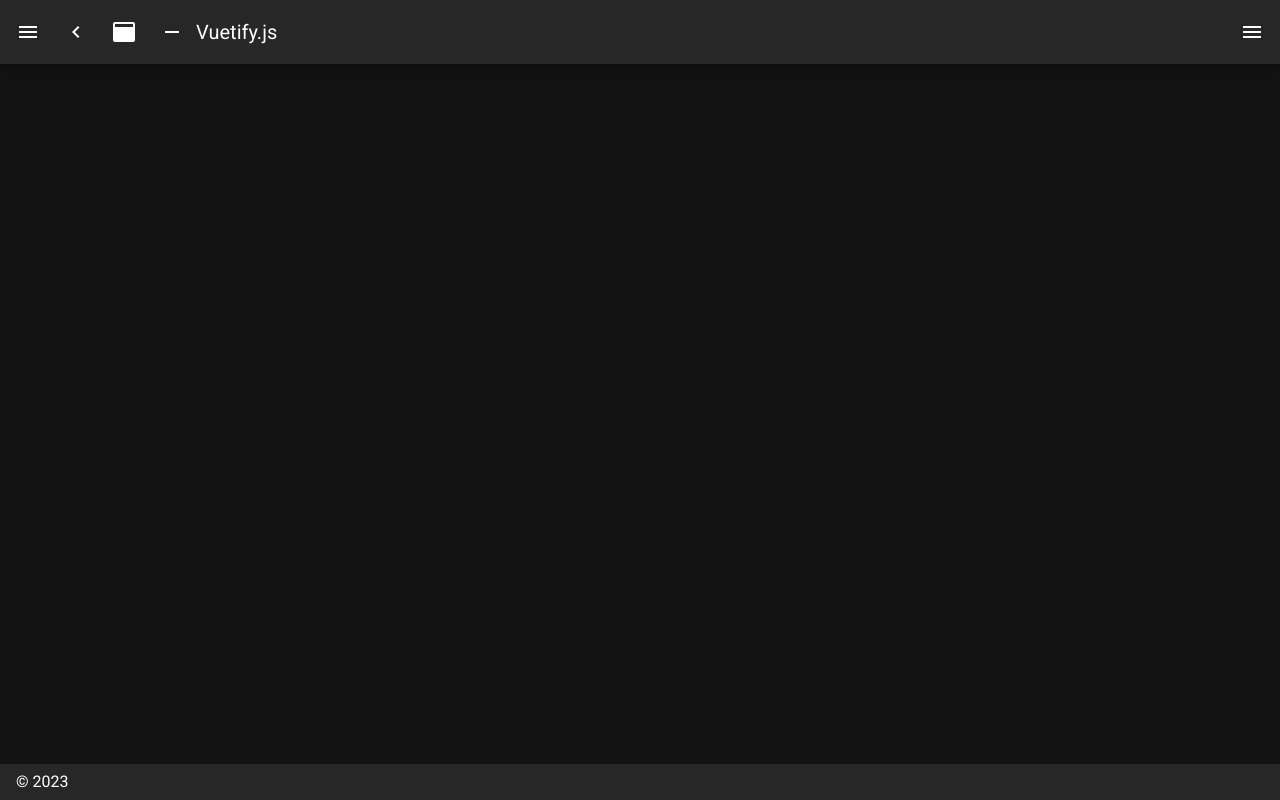
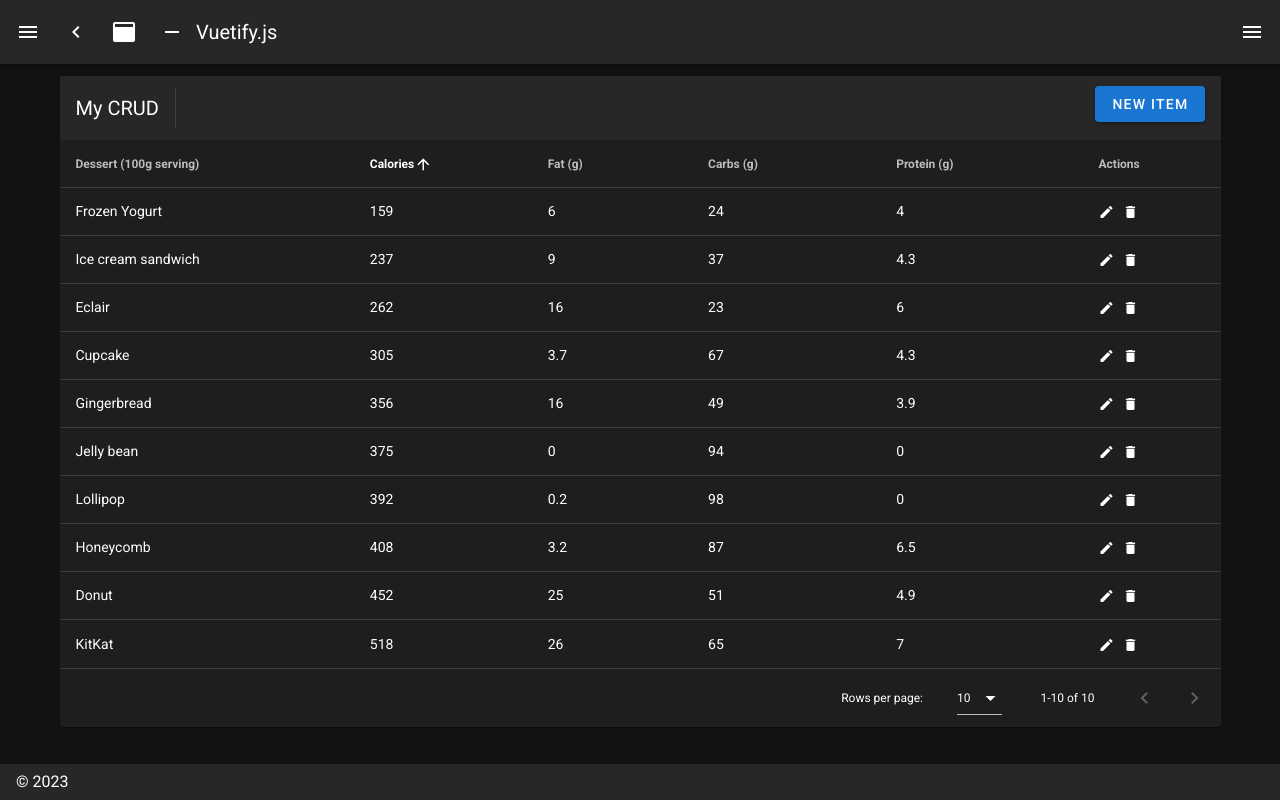
Before and after one commit to tonporaqui/crud-nuxt2, a Nuxt app: page /account-manage in a window 1280 px wide. Before the commit this address had no page. Built offline with nearby package versions, Linux system fonts and the light colour scheme.

Commit message:
up! crud account manage

```diff
--- a/layouts/default.vue
+++ b/layouts/default.vue
@@ -83,8 +83,8 @@
         },
         {
           icon: 'mdi-account-settings',
-          title: 'Manage',
-          to:'/manage',
+          title: 'Account Manage',
+          to:'/account-manage',
         }
       ],
       miniVariant: false,
--- /dev/null
+++ b/pages/account-manage.vue
@@ -0,0 +1,327 @@
+<template>
+  <v-data-table
+    :headers="headers"
+    :items="desserts"
+    sort-by="calories"
+    class="elevation-1"
+  >
+    <template #top>
+      <v-toolbar
+        flat
+      >
+        <v-toolbar-title>My CRUD</v-toolbar-title>
+        <v-divider
+          class="mx-4"
+          inset
+          vertical
+        ></v-divider>
+        <v-spacer></v-spacer>
+        <v-dialog
+          v-model="dialog"
+          max-width="500px"
+        >
+          <template #activator="{ on, attrs }">
+            <v-btn
+              color="primary"
+              dark
+              class="mb-2"
+              v-bind="attrs"
+              v-on="on"
+            >
+              New Item
+            </v-btn>
+          </template>
+          <v-card>
+            <v-card-title>
+              <span class="text-h5">{{ formTitle }}</span>
+            </v-card-title>
+
+            <v-card-text>
+              <v-container>
+                <v-row>
+                  <v-col
+                    cols="12"
+                    sm="6"
+                    md="4"
+                  >
+                    <v-text-field
+                      v-model="editedItem.name"
+                      label="Dessert name"
+                    ></v-text-field>
+                  </v-col>
+                  <v-col
+                    cols="12"
+                    sm="6"
+                    md="4"
+                  >
+                    <v-text-field
+                      v-model="editedItem.calories"
+                      label="Calories"
+                    ></v-text-field>
+                  </v-col>
+                  <v-col
+                    cols="12"
+                    sm="6"
+                    md="4"
+                  >
+                    <v-text-field
+                      v-model="editedItem.fat"
+                      label="Fat (g)"
+                    ></v-text-field>
+                  </v-col>
+                  <v-col
+                    cols="12"
+                    sm="6"
+                    md="4"
+                  >
+                    <v-text-field
+                      v-model="editedItem.carbs"
+                      label="Carbs (g)"
+                    ></v-text-field>
+                  </v-col>
+                  <v-col
+                    cols="12"
+                    sm="6"
+                    md="4"
+                  >
+                    <v-text-field
+                      v-model="editedItem.protein"
+                      label="Protein (g)"
+                    ></v-text-field>
+                  </v-col>
+                </v-row>
+              </v-container>
+            </v-card-text>
+
+            <v-card-actions>
+              <v-spacer></v-spacer>
+              <v-btn
+                color="blue darken-1"
+                text
+                @click="close"
+              >
+                Cancel
+              </v-btn>
+              <v-btn
+                color="blue darken-1"
+                text
+                @click="save"
+              >
+                Save
+              </v-btn>
+            </v-card-actions>
+          </v-card>
+        </v-dialog>
+        <v-dialog v-model="dialogDelete" max-width="500px">
+          <v-card>
+            <v-card-title class="text-h5">Are you sure you want to delete this item?</v-card-title>
+            <v-card-actions>
+              <v-spacer></v-spacer>
+              <v-btn color="blue darken-1" text @click="closeDelete">Cancel</v-btn>
+              <v-btn color="blue darken-1" text @click="deleteItemConfirm">OK</v-btn>
+              <v-spacer></v-spacer>
+            </v-card-actions>
+          </v-card>
+        </v-dialog>
+      </v-toolbar>
+    </template>
+    <template #item.actions="{ item }">
+      <v-icon
+        small
+        class="mr-2"
+        @click="editItem(item)"
+      >
+        mdi-pencil
+      </v-icon>
+      <v-icon
+        small
+        @click="deleteItem(item)"
+      >
+        mdi-delete
+      </v-icon>
+    </template>
+    <template #no-data>
+      <v-btn
+        color="primary"
+        @click="initialize"
+      >
+        Reset
+      </v-btn>
+    </template>
+  </v-data-table>
+</template>
+<script>
+  export default {
+    data: () => ({
+      dialog: false,
+      dialogDelete: false,
+      headers: [
+        {
+          text: 'Dessert (100g serving)',
+          align: 'start',
+          sortable: false,
+          value: 'name',
+        },
+        { text: 'Calories', value: 'calories' },
+        { text: 'Fat (g)', value: 'fat' },
+        { text: 'Carbs (g)', value: 'carbs' },
+        { text: 'Protein (g)', value: 'protein' },
+        { text: 'Actions', value: 'actions', sortable: false },
+      ],
+      desserts: [],
+      editedIndex: -1,
+      editedItem: {
+        name: '',
+        calories: 0,
+        fat: 0,
+        carbs: 0,
+        protein: 0,
+      },
+      defaultItem: {
+        name: '',
+        calories: 0,
+        fat: 0,
+        carbs: 0,
+        protein: 0,
+      },
+    }),
+
+    computed: {
+      formTitle () {
+        return this.editedIndex === -1 ? 'New Item' : 'Edit Item'
+      },
+    },
+
+    watch: {
+      dialog (val) {
+        val || this.close()
+      },
+      dialogDelete (val) {
+        val || this.closeDelete()
+      },
+    },
+
+    created () {
+      this.initialize()
+    },
+
+    methods: {
+      initialize () {
+        this.desserts = [
+          {
+            name: 'Frozen Yogurt',
+            calories: 159,
+            fat: 6.0,
+            carbs: 24,
+            protein: 4.0,
+          },
+          {
+            name: 'Ice cream sandwich',
+            calories: 237,
+            fat: 9.0,
+            carbs: 37,
+            protein: 4.3,
+          },
+          {
+            name: 'Eclair',
+            calories: 262,
+            fat: 16.0,
+            carbs: 23,
+            protein: 6.0,
+          },
+          {
+            name: 'Cupcake',
+            calories: 305,
+            fat: 3.7,
+            carbs: 67,
+            protein: 4.3,
+          },
+          {
+            name: 'Gingerbread',
+            calories: 356,
+            fat: 16.0,
+            carbs: 49,
+            protein: 3.9,
+          },
+          {
+            name: 'Jelly bean',
+            calories: 375,
+            fat: 0.0,
+            carbs: 94,
+            protein: 0.0,
+          },
+          {
+            name: 'Lollipop',
+            calories: 392,
+            fat: 0.2,
+            carbs: 98,
+            protein: 0,
+          },
+          {
+            name: 'Honeycomb',
+            calories: 408,
+            fat: 3.2,
+            carbs: 87,
+            protein: 6.5,
+          },
+          {
+            name: 'Donut',
+            calories: 452,
+            fat: 25.0,
+            carbs: 51,
+            protein: 4.9,
+          },
+          {
+            name: 'KitKat',
+            calories: 518,
+            fat: 26.0,
+            carbs: 65,
+            protein: 7,
+          },
+        ]
+      },
+
+      editItem (item) {
+        this.editedIndex = this.desserts.indexOf(item)
+        this.editedItem = Object.assign({}, item)
+        this.dialog = true
+      },
+
+      deleteItem (item) {
+        this.editedIndex = this.desserts.indexOf(item)
+        this.editedItem = Object.assign({}, item)
+        this.dialogDelete = true
+      },
+
+      deleteItemConfirm () {
+        this.desserts.splice(this.editedIndex, 1)
+        this.closeDelete()
+      },
+
+      close () {
+        this.dialog = false
+        this.$nextTick(() => {
+          this.editedItem = Object.assign({}, this.defaultItem)
+          this.editedIndex = -1
+        })
+      },
+
+      closeDelete () {
+        this.dialogDelete = false
+        this.$nextTick(() => {
+          this.editedItem = Object.assign({}, this.defaultItem)
+          this.editedIndex = -1
+        })
+      },
+
+      save () {
+        if (this.editedIndex > -1) {
+          Object.assign(this.desserts[this.editedIndex], this.editedItem)
+        } else {
+          this.desserts.push(this.editedItem)
+        }
+        this.close()
+      },
+    },
+  }
+</script>
--- a/pages/manage.vue
+++ /dev/null
@@ -1,5 +0,0 @@
-<template>
-    <div>
-        <h1>Mantenedor de usuarios </h1>
-    </div>
-</template>
```
Also changed, not shown: .eslintrc.js.
